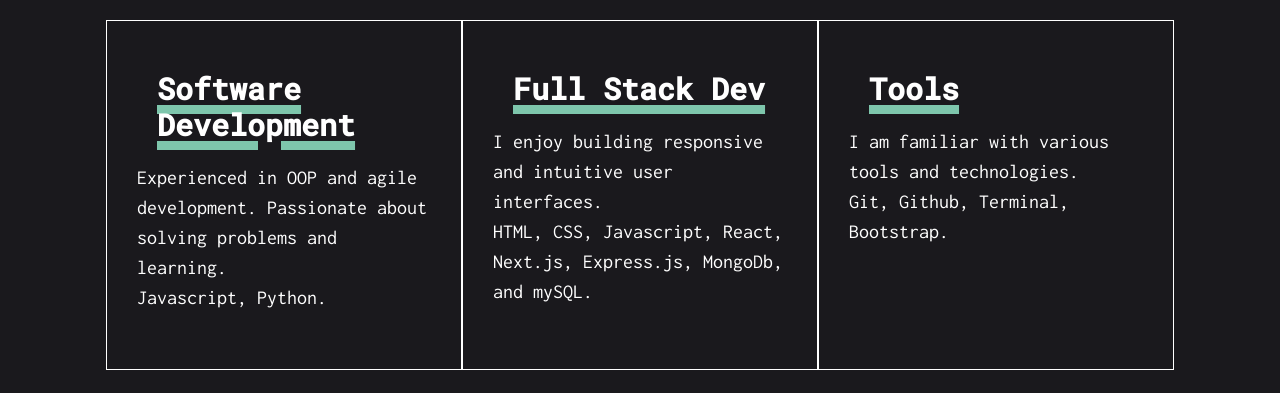
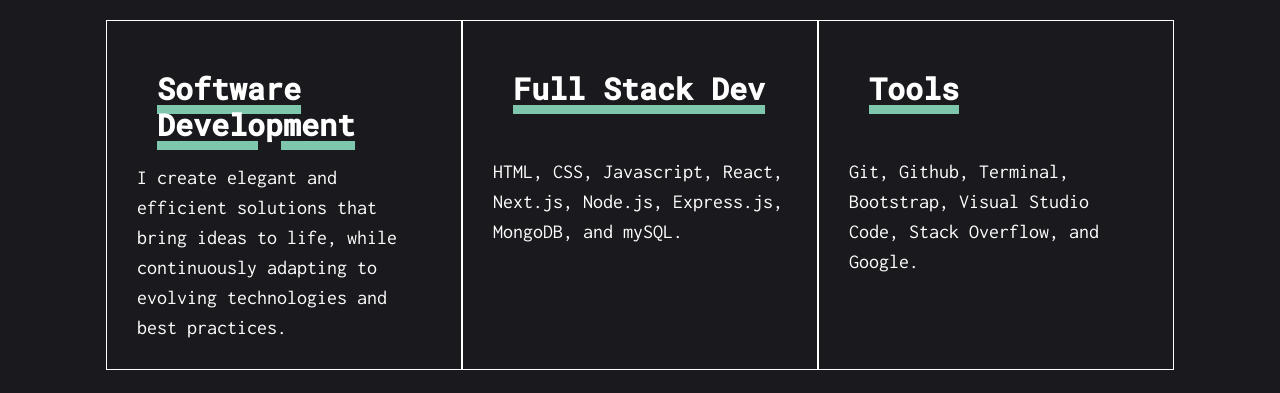
Before and after one commit to mthomsn/react-portfolio, a React (Create React App) app: page / in a window 1280 px wide. Shown: the part 1560-1953 px from the top of the page. Built offline with nearby package versions, Linux system fonts and the light colour scheme.

Commit message:
update expertise and experience text

```diff
--- a/src/components/pages/Expertise.js
+++ b/src/components/pages/Expertise.js
@@ -10,21 +10,19 @@
                     <h2 className="expertise-h2">Software<br /> Development</h2>
                     <div className="thicc-line"></div>
                     <p className="expertise-p">
-                        Experienced in OOP and agile development. Passionate about solving problems and learning. <br />Javascript, Python.
+                        I create elegant and efficient solutions that bring ideas to life, while continuously adapting to evolving technologies and best practices.
                     </p>
                 </div>
                 <div className="expertise-div">
                     <h2 className="expertise-h2">Full Stack Dev</h2>
                     <p className="expertise-p">
-                        I enjoy building responsive and intuitive user interfaces.
-                        <br />HTML, CSS, Javascript, React, Next.js, Express.js, MongoDb, and mySQL.
+                        <br />HTML, CSS, Javascript, React, Next.js, Node.js, Express.js, MongoDB, and mySQL.
                     </p>
                 </div>
                 <div className="expertise-div">
                     <h2 className="expertise-h2">Tools</h2>
                     <p className="expertise-p">
-                        I am familiar with various tools and technologies.
-                        <br />Git, Github, Terminal, Bootstrap.
+                        <br />Git, Github, Terminal, Bootstrap, Visual Studio Code, Stack Overflow, and Google.
                     </p>
                 </div>
             </Container>
--- a/src/components/pages/Resume.js
+++ b/src/components/pages/Resume.js
@@ -23,7 +23,7 @@
                 <Accordion.Item eventKey="0" className="exp-item">
                     <Accordion.Header className="exp-header">Teaching Assistant @ EdX</Accordion.Header>
                     <Accordion.Body className="exp-body">
-                        <p></p>
+                        <p>Assist and encouge students, assist instructor with running class.</p>
                     </Accordion.Body>
                 </Accordion.Item>
             </Accordion>
@@ -41,7 +41,7 @@
                 <Accordion.Item eventKey="0" className="exp-item">
                     <Accordion.Header className="exp-header">Student @ University of Texas Coding Bootcamp</Accordion.Header>
                     <Accordion.Body className="exp-body">
-                        <p>Full stack coding bootcamp. Learned the MERN stack and basics of building full stack web applications</p>
+                        <p>Full stack coding bootcamp. <br />Learned the MERN stack and developed skills for building full stack web applications</p>
                     </Accordion.Body>
                 </Accordion.Item>
             </Accordion>
```
